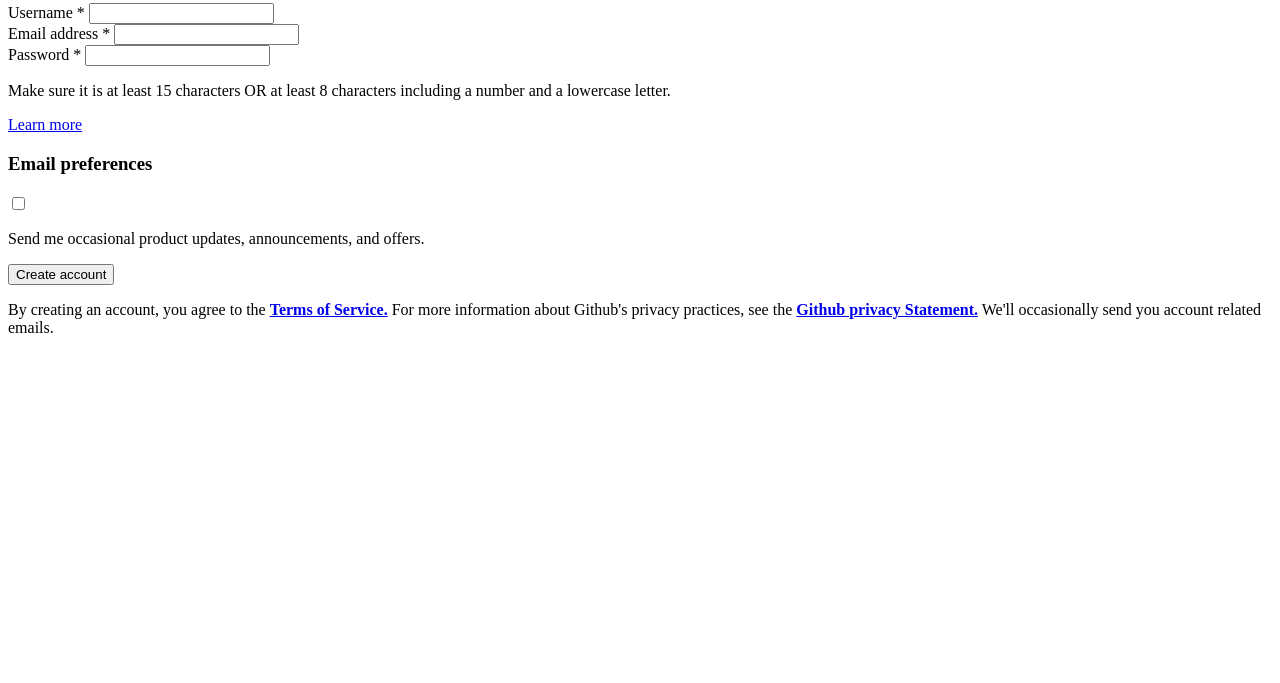
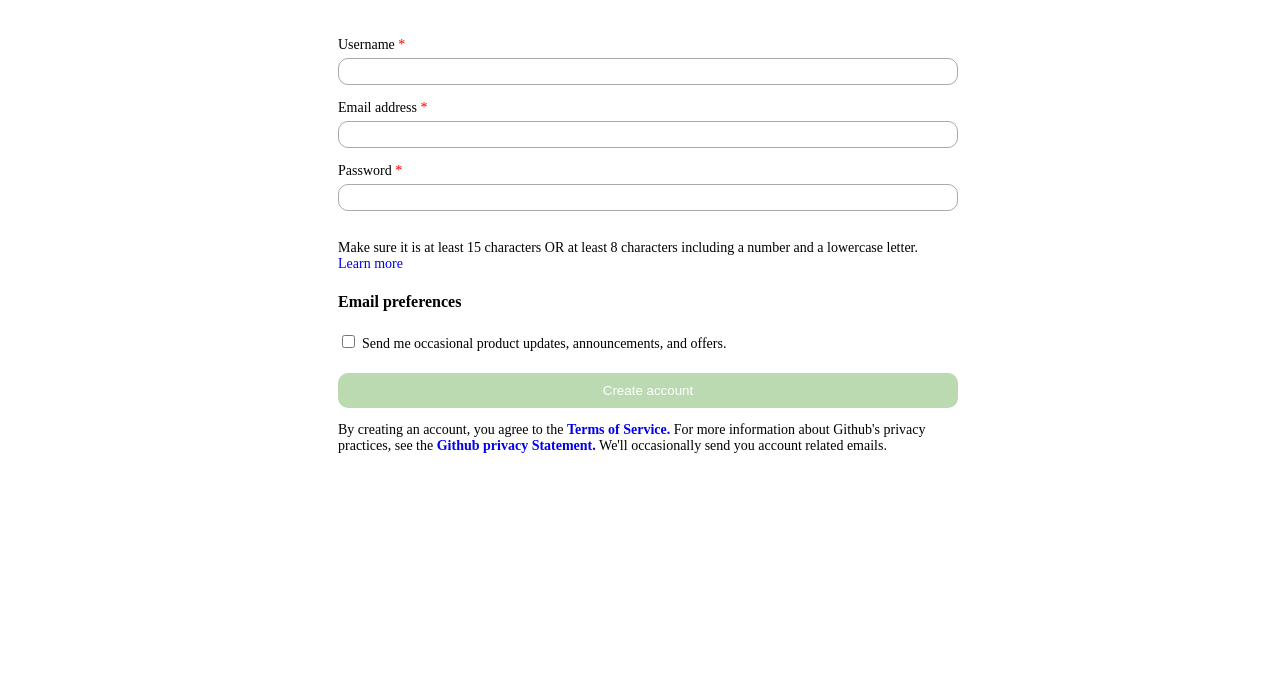
Before and after one commit to HK-MBURU/signupPage, a plain HTML site: page index.html in a window 1280 px wide. Shown: the part 117-800 px from the top of the page. Drawn offline with Linux system fonts and the light colour scheme.

Commit message:
CSS added

```diff
--- a/index.html
+++ b/index.html
@@ -5,12 +5,14 @@
     <meta http-equiv="X-UA-Compatible" content="IE=edge">
     <meta name="viewport" content="width=device-width, initial-scale=1.0">
     <title>Registration Page</title>
+    <link rel="stylesheet" href="style.css">
 </head>
 <body>
     <form action="">
+        <h6>Join GitHub</h6>
+        <h2>First, let's create your user account</h2>
         <div class="main-container">
-            <h6>Join GitHub</h6>
-            <h1>First, let's create your user account</h1>
+
             <div class="text-inputs">
                 <label for="userName">Username <span>*</span></label>
                 <input type="text" name="userName"><br>
@@ -18,18 +20,21 @@
                 <input type="email" name="email"><br>
                 <label for="password"> Password <span>*</span></label>
                 <input type="password" name="password">
+                <p style="font-size: 14px ; font-weight:100;">
+                    Make sure it is at least 15 characters OR at least 8 characters including a number and a lowercase letter. <br> <a href="#">Learn more</a>
+                </p>
+
+                <h4>Email preferences</h4>
+                <input type="checkbox" id="check" name="check">
+                <label id="check_label" for="check">Send me occasional product updates, announcements, and offers.</label>
+                <!-- <input type="submit" value="Create account"> -->
+                <button>Create account</button>
             </div>
-            <p>
-                Make sure it is at least 15 characters OR at least 8 characters including a number and a lowercase letter.
-            </p>
-            <a href="#">Learn more</a>
-            <h3>Email preferences</h3>
-            <input type="checkbox">
-            <p>Send me occasional product updates, announcements, and offers.</p>
-            <input type="submit" value="Create account">
+
+            <p style="font-size: 14px; font-weight: 100;">By creating an account, you agree to the <b><a href="#">Terms of Service.</a></b> For more information about Github's  privacy practices, see the <b><a href="#">Github privacy Statement.</a></b> We'll occasionally send you account related emails.</p>
         </div>
     </form>
-    <p>By creating an account, you agree to the <b><a href="#">Terms of Service.</a></b> For more information about Github's privacy practices, see the <b><a href="#">Github privacy Statement.</a></b> We'll occasionally send you account related emails.</p>
+
 
 </body>
 </html>
--- /dev/null
+++ b/style.css
@@ -0,0 +1,60 @@
+*{
+    box-sizing: border-box;
+
+}
+body{
+    width: 100%;
+
+}
+a {
+    text-decoration: none;
+}
+
+form{
+    text-align: center;
+    width: 650px;
+    margin: 50px auto;
+
+}
+span{
+    color: red;
+}
+.main-container{
+    text-align: left;
+    padding: 20px 15px;
+
+
+}
+
+.main-container .text-inputs input{
+border-radius: 10px;
+width: 100%;
+padding: 5px 15px;
+border:darkgray solid 0.1px;
+margin-bottom: 15px;
+/* height: 25px; */
+/* outline:0dvb; */
+}
+
+.main-container .text-inputs label{
+    display: block;
+    font-size: 14px;
+    margin-bottom: 5px;
+    }
+
+#check{
+    display: inline;
+    width: fit-content;
+}
+#check_label{
+    display: inline;
+}
+.main-container .text-inputs button{
+    background-color: rgb(188, 218, 177);
+    color: white;
+    width: 100%;
+    border-radius: 10px;
+    padding: 10px 20px;
+    border: none;
+    margin-top: 10px;
+}
```
